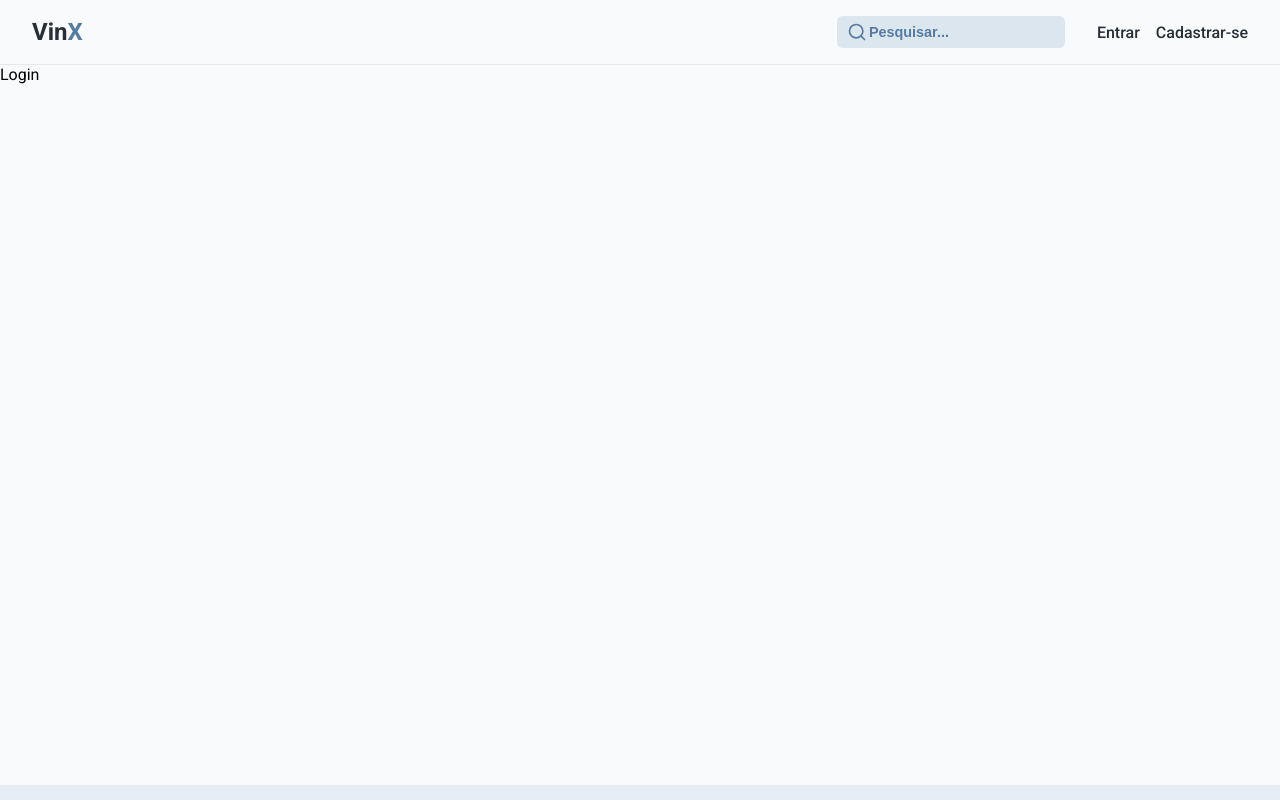
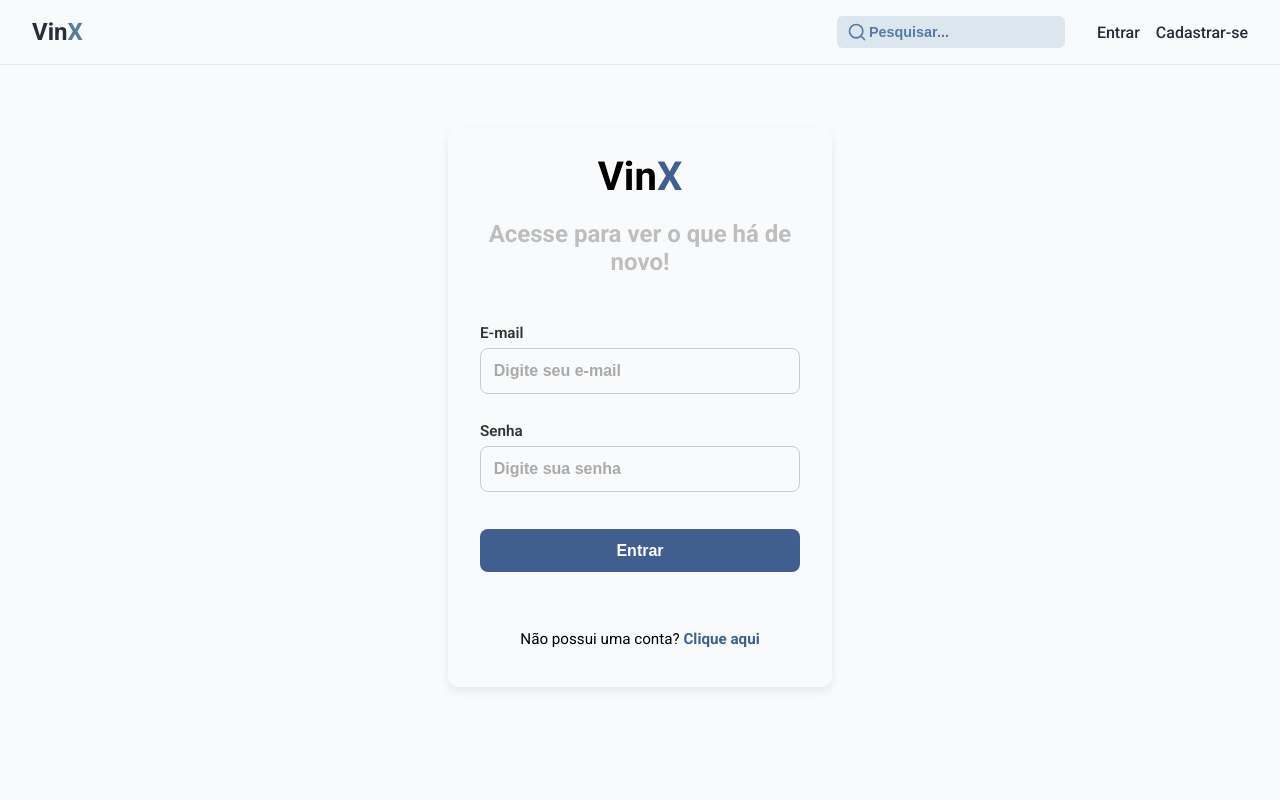
Before and after one commit to Gabrielneves05/front-vinx, a React (Create React App) app: page /login in a window 1280 px wide. Shown: the top 800 px of the page. Built offline with nearby package versions, Linux system fonts and the light colour scheme.

Commit message:
feat: creating login forms / updating login services / updating login slice

```diff
--- a/src/pages/Auth/Login.js
+++ b/src/pages/Auth/Login.js
@@ -1,9 +1,49 @@
 import "./Auth.css";
 
+// Components
+import { Link } from "react-router-dom";
+import Message from "../../components/Message/Message";
+
+// Hooks
+import { useEffect, useState } from "react";
+import { useSelector, useDispatch } from "react-redux";
+
 const Login = () => {
+    const [email, setEmail] = useState("");
+    const [password, setPassword] = useState("");
+
+    const handleSubmit = e => {
+        e.preventDefault();
+    }
+
     return (
-        <div>Login</div>
-    )
+        <div className="login">
+            <h1>Vin<span>X</span></h1>
+            <h2 className="subtitle">Acesse para ver o que há de novo!</h2>
+            <form onSubmit={handleSubmit} className="form-modern">
+                <div className="form-group">
+                    <label>E-mail</label>
+                    <input
+                        type="email"
+                        placeholder="Digite seu e-mail"
+                        onChange={e => setEmail(e.target.value)}
+                        value={email || ""}
+                    />
+                </div>
+                <div className="form-group">
+                    <label>Senha</label>
+                    <input
+                        type="password"
+                        placeholder="Digite sua senha"
+                        onChange={e => setPassword(e.target.value)}
+                        value={password || ""}
+                    />
+                </div>
+                <input type="submit" value="Entrar" className="btn-submit" />
+            </form>
+            <p>Não possui uma conta? <Link to="/register">Clique aqui</Link></p>
+        </div>
+    );
 }
 
 export default Login;
--- a/src/services/authService.js
+++ b/src/services/authService.js
@@ -24,9 +24,29 @@ const logout = async () => {
     localStorage.removeItem("user");
 }
 
+// Sign in an user
+const login = async (data) => {
+    const config = requestConfig("POST", data);
+
+    try {
+        const res = await fetch(apiUrl + "/users/login", config)
+            .then(res => res.json())
+            .catch(err => err);
+
+        if(res) {
+            localStorage.setItem("user", JSON.stringify(res));
+        }
+
+        return res;
+    } catch (error) {
+        console.log(error);
+    }
+}
+
 const authService = {
     register,
-    logout
+    logout,
+    login,
 }
 
 export default authService;
--- a/src/slices/authSlice.js
+++ b/src/slices/authSlice.js
@@ -29,6 +29,21 @@ export const register = createAsyncThunk(
 export const logout = createAsyncThunk("auth/logout", async () => {
     await authService.logout();
 })
+
+// Sign in and user
+export const login = createAsyncThunk(
+    "auth/login",
+    async (user, thunkAPI) => {
+        const data = await authService.login(user);
+
+        // check for errors
+        if(data.errors) {
+            return thunkAPI.rejectWithValue(data.errors[0]);
+        }
+
+        return data;
+    }
+)
 
 export const authSlice = createSlice({
     name: "auth",
@@ -70,6 +85,27 @@ export const authSlice = createSlice({
                 state.error = null;
                 state.user = null;
         })
+        .addCase(
+            login.pending,
+            state => {
+                state.loading = true;
+                state.error = false;
+        })
+        .addCase(
+            login.fulfilled,
+            (state, action) => {
+                state.loading = false;
+                state.success = true;
+                state.error = null;
+                state.user = action.payload;
+        })
+        .addCase(
+            login.rejected,
+            (state, action) => {
+                state.loading = false;
+                state.error = action.payload;
+                state.user = null;
+        })
     }
 })
 
```
